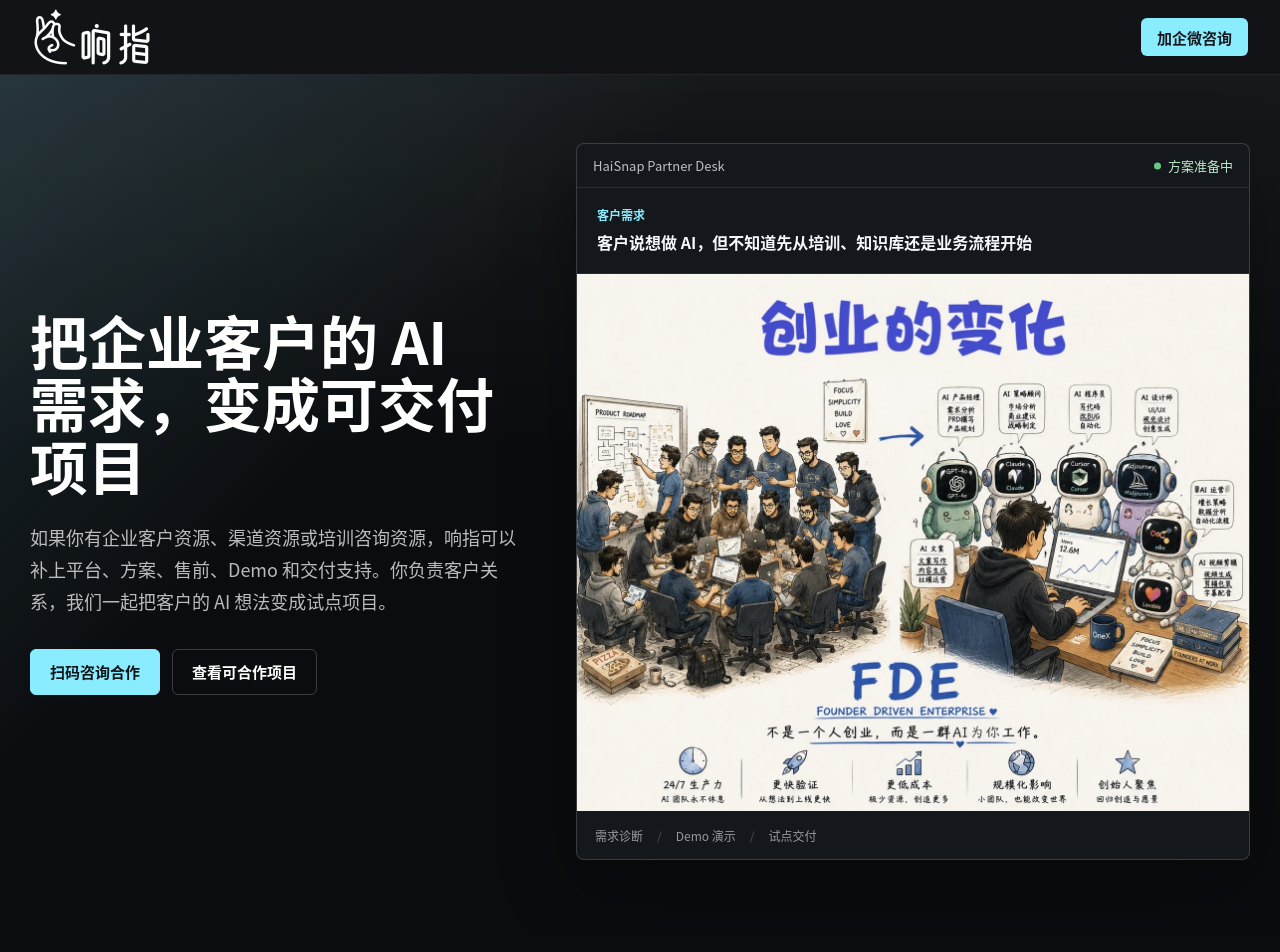
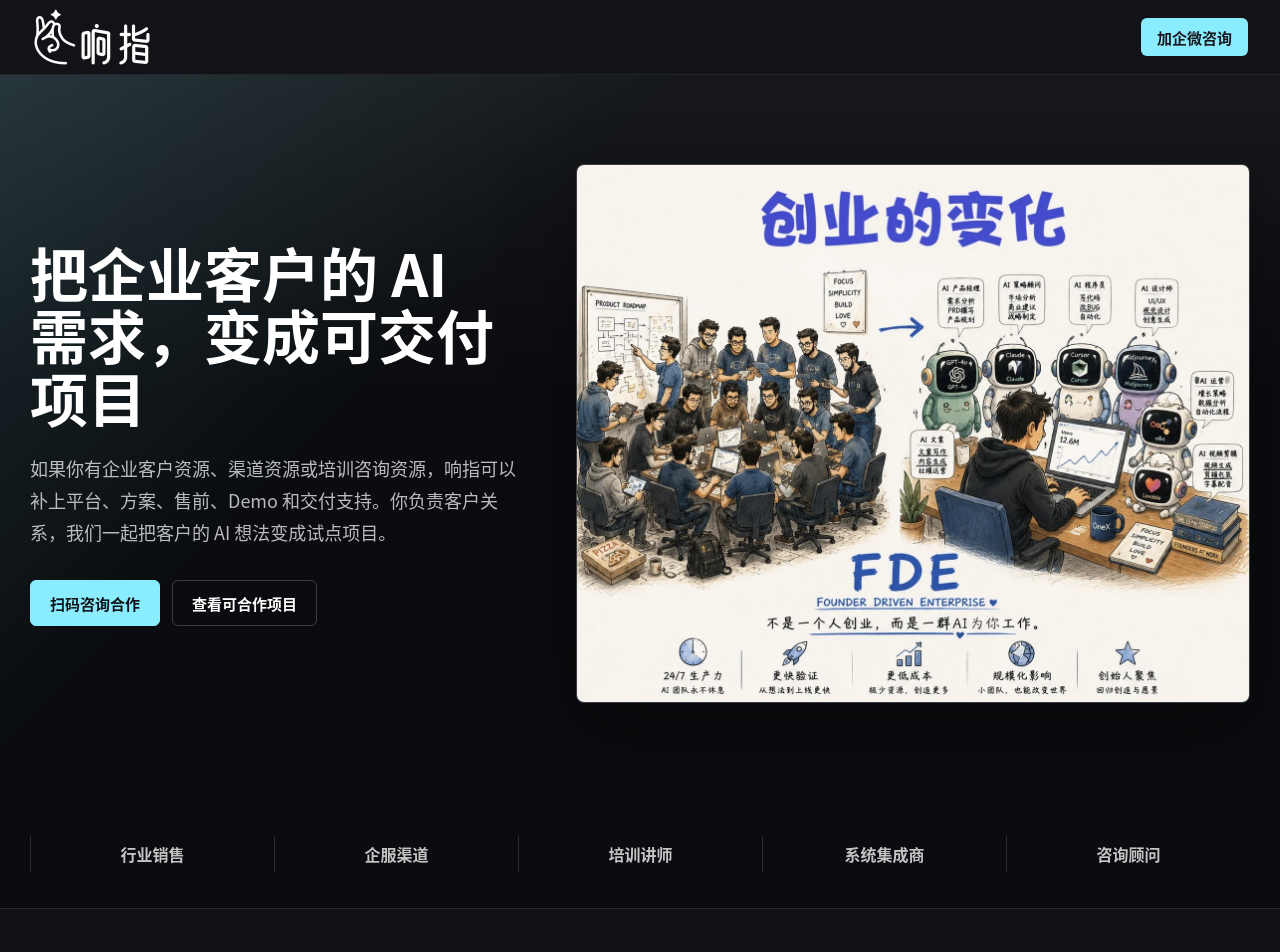
Before and after one commit to haisnap/b, a Next.js app: page / in a window 1280 px wide. Shown: the top 952 px of the page. Built offline with nearby package versions, Linux system fonts and the light colour scheme.

Commit message:
Remove homepage hero annotations

```diff
--- a/app/page.jsx
+++ b/app/page.jsx
@@ -156,14 +156,6 @@ export default function HomePage() {
             </div>
 
             <div className="hero-product" aria-label="响指企业 AI 服务合作工作台示意">
-              <div className="product-toolbar">
-                <span>HaiSnap Partner Desk</span>
-                <span className="product-status">方案准备中</span>
-              </div>
-              <div className="task-brief">
-                <span>客户需求</span>
-                <strong>客户说想做 AI，但不知道先从培训、知识库还是业务流程开始</strong>
-              </div>
               <img
                 src="/assets/fde-ai-team.jpg"
                 alt="FDE 团队利用 AI 工具协同完成产品、开发、设计和运营工作"
@@ -171,11 +163,6 @@ export default function HomePage() {
                 height="1080"
                 fetchPriority="high"
               />
-              <div className="product-foot">
-                <span>需求诊断</span>
-                <span>Demo 演示</span>
-                <span>试点交付</span>
-              </div>
             </div>
           </div>
         </section>
```
